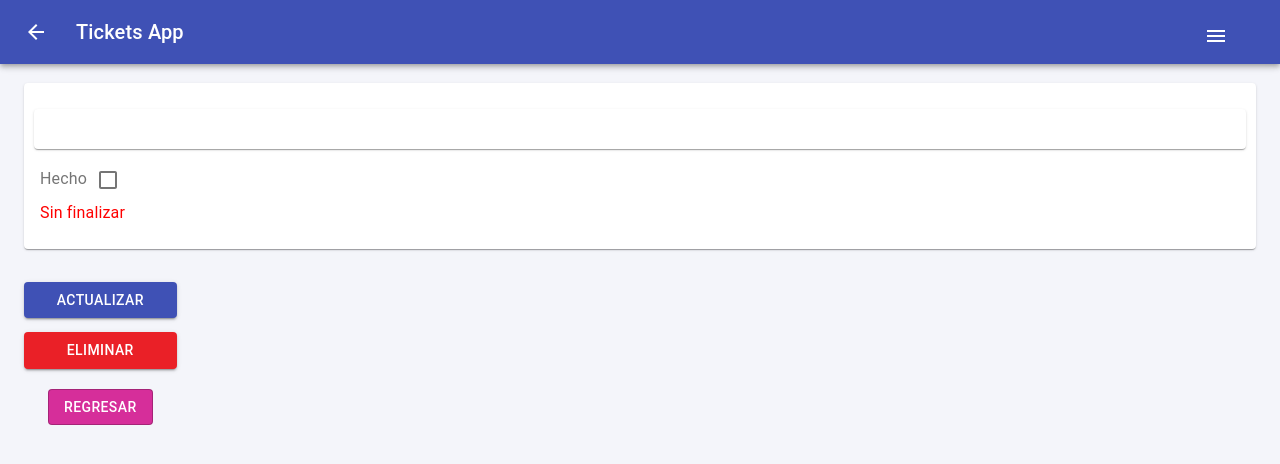
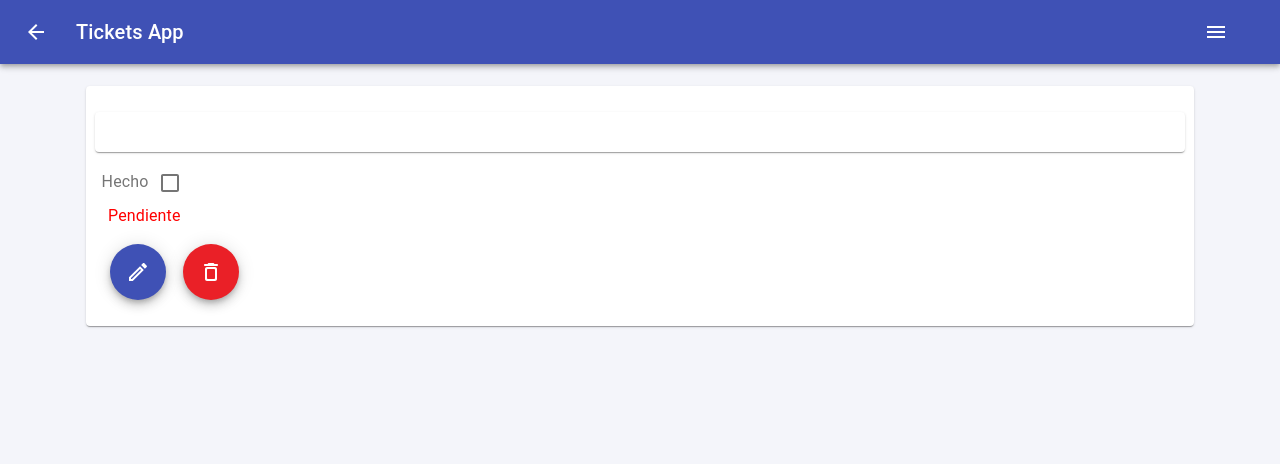
Before and after one commit to jubarbo/tickets-frontend-v1, a React (Create React App) app: page /ticket/1 in a window 1280 px wide. Shown: the top 464 px of the page. Built offline with nearby package versions, Linux system fonts and the light colour scheme; no server answers.

Commit message:
botones con iconoes material en details y componente aparte para navigation aun sin funcionalidad

```diff
--- a/src/components/Layout.js
+++ b/src/components/Layout.js
@@ -1,7 +1,6 @@
 import React from 'react'
 import Navbar from './Navbar'
 function Layout(props) {
-
 
     return (
 
--- a/src/components/Navbar.js
+++ b/src/components/Navbar.js
@@ -3,13 +3,9 @@ import { makeStyles } from "@material-ui/core/styles";
 import MenuIcon from "@material-ui/icons/Menu";
 import ArrowBack from "@material-ui/icons/ArrowBack";
 import "./styles/Navbar.css";
+import Navigation from "../components/Navigation";
 
-import {
-  AppBar,
-  IconButton,
-  Typography,
-  Toolbar,
-} from "@material-ui/core";
+import { AppBar, IconButton, Typography, Toolbar } from "@material-ui/core";
 
 const useStyles = makeStyles((theme) => ({
   root: {
@@ -26,17 +22,17 @@ const useStyles = makeStyles((theme) => ({
 
 //Pendiente para ocultar en home
 const hideIfHome = (ifHome) => {
-  return true ? {display:"block"} : {display:"none"};
-}
+  return true ? { display: "block" } : { display: "none" };
+};
 
 export default function Navbar() {
   const classes = useStyles();
 
-
   return (
     <AppBar position="static">
       <Toolbar>
-        <IconButton
+        <Navigation />
+        {/* <IconButton
           edge="start"
           href="/"
           style={hideIfHome()}
@@ -45,7 +41,7 @@ export default function Navbar() {
           aria-label="menu"
         >
           <ArrowBack />
-        </IconButton>
+        </IconButton> */}
         <Typography variant="h6" className={classes.title}>
           Tickets App
         </Typography>
--- /dev/null
+++ b/src/components/Navigation.js
@@ -0,0 +1,35 @@
+import React, { Component } from 'react'
+import { makeStyles } from "@material-ui/core/styles";
+import ArrowBack from "@material-ui/icons/ArrowBack";
+import { IconButton } from "@material-ui/core";
+
+const useStyles = makeStyles((theme) => ({
+    root: {
+      flexGrow: 1,
+    },
+    menuButton: {
+      marginRight: theme.spacing(2),
+      fontSize: theme.spacing(1),
+    },
+    title: {
+      flexGrow: 1,
+    },
+  }));
+
+
+export default function Navigation() {
+
+        const classes = useStyles();
+        return (
+            <IconButton
+          edge="start"
+        //   href="/"
+        //   style={hideIfHome()}
+          className={classes.menuButton}
+          color="inherit"
+          aria-label="menu"
+        >
+          <ArrowBack />
+        </IconButton>
+        )
+    }
--- a/src/components/Ticket/Ticket.js
+++ b/src/components/Ticket/Ticket.js
@@ -67,9 +67,8 @@ class Ticket extends Component {
             />
           </InputLabel>
 
-          {/* <Typography className="isDoneText" style={this.isDoneStyle()}> */}
           <Typography className="isDoneText" style={isDoneChangeColor(this.state.data.ticket.done)}>
-            {ticket.done ? "Finalizado" : "Sin finalizar"}
+            {ticket.done ? "Finalizado" : "Pendiente"}
           </Typography>
           <Box className="buttonTicket">
             <FormControl>
--- a/src/components/Ticket/TicketDetails.js
+++ b/src/components/Ticket/TicketDetails.js
@@ -1,8 +1,9 @@
 import React, { Component } from "react";
 import propTypes from "prop-types";
 import "./styles/Ticket.css";
-import isDoneChangeColor from '../../utils/isDoneChangeColor'
-// import { Link } from "react-router-dom";
+import isDoneChangeColor from "../../utils/isDoneChangeColor";
+import DeleteOutlineRoundedIcon from "@material-ui/icons/DeleteOutlineRounded";
+import EditOutlinedIcon from "@material-ui/icons/EditOutlined";
 
 import {
   Card,
@@ -10,6 +11,8 @@ import {
   InputLabel,
   CardContent,
   Typography,
+  Fab,
+  Tooltip,
 } from "@material-ui/core";
 
 class TicketDetails extends Component {
@@ -24,7 +27,6 @@ class TicketDetails extends Component {
       width: "4em",
     };
   }
-
 
   render() {
     const { ticket } = this.props;
@@ -54,18 +56,50 @@ class TicketDetails extends Component {
               onChange={this.props.checkDone.bind(this, ticket._id)}
             />
           </InputLabel>
-          {/* <Typography className="isDoneText" style={this.isDoneStyle()}> */}
-          <Typography className="isDoneText" style={isDoneChangeColor(this.state.data.ticket.done)}>
-            {ticket.done ? "Finalizado" : "Sin finalizar"}
+          <Typography
+            className="isDoneText"
+            style={isDoneChangeColor(this.state.data.ticket.done)}
+          >
+            {ticket.done ? "Finalizado" : "Pendiente"}
           </Typography>
+
+          <Tooltip title="Edit ticket">
+            <Fab
+              style={btnEdit}
+              href={`/edit/${ticket._id}`}
+              onClick={this.props.onDelete.bind(this, ticket._id)}
+              color="primary"
+            >
+              <EditOutlinedIcon />
+            </Fab>
+          </Tooltip>
+
+          <Tooltip title="Delete ticket">
+            <Fab
+              style={btnDelete}
+              onClick={this.props.onDelete.bind(this, ticket._id)}
+              color="secondary"
+            >
+              <DeleteOutlineRoundedIcon />
+            </Fab>
+          </Tooltip>
         </CardContent>
       </Card>
     );
   }
 }
 
+export default TicketDetails;
+
 TicketDetails.propTypes = {
   ticket: propTypes.object.isRequired,
 };
 
-export default TicketDetails;
+const btnDelete = {
+  background: "#ea2027",
+  margin: ".2em .6em .2em",
+};
+
+const btnEdit = {
+  margin: ".2em .6em .2em",
+};
--- a/src/components/Ticket/styles/Ticket.css
+++ b/src/components/Ticket/styles/Ticket.css
@@ -11,12 +11,20 @@
 }
 
 .ticketStyles {
-  margin: 1.2em 0 0.8em;
+  margin: 1.2em auto .8em;
+}
+
+.btnDelete {
+  margin: -.6em 1.4em .2em;
+  background-color: #ea2027;
+  border: solid 2px blue;
+
 }
 
 .isDoneText {
   font-size: 1.2em;
   margin: 0 0 1em;
+  padding: 0 0 .8em .4em;
   text-decoration: none;
 }
 
@@ -37,3 +45,11 @@
 .titleLink:hover {
   color: #666;
 }
+
+
+@media screen and (min-width: 1200px) {
+  .ticketStyles {
+    max-width: 90%;
+    margin: 1.4em auto 1em;
+  }
+}
--- a/src/components/styles/ticketForm.css
+++ b/src/components/styles/ticketForm.css
@@ -2,6 +2,6 @@
     margin-bottom: 1em;
 } */
 
-button[type="button"] {
+/* button[type="button"] {
     margin-top: 1em;
-}
+} */
--- a/src/pages/TicketDetailsContainer.js
+++ b/src/pages/TicketDetailsContainer.js
@@ -1,7 +1,9 @@
 import React, { Component } from "react";
 import Loader from "../components/Loader";
 import TicketDetails from "../components/Ticket/TicketDetails";
-import HomeButton from "../components/HomeButton";
+
+
+
 import {
   FormControl,
   Button,
@@ -29,7 +31,7 @@ export default class TicketDetailsContainer extends Component {
     this.deleteTicket(_id)
       .then(async (res) => {
         const message = await res.json();
-        console.log(message);
+        console.log(message.message);
         setTimeout(() => {
           this.props.history.push("/");
         }, 500);
@@ -101,9 +103,10 @@ export default class TicketDetailsContainer extends Component {
           ticket={this.state.data}
           key={this.state.data._id}
           checkDone={this.onCheck}
+          onDelete= {this.onDelete}
         />
 
-        <FormControl>
+        {/* <FormControl>
           <br />
           <Button
             href={`/edit/${ticket._id}`}
@@ -122,8 +125,7 @@ export default class TicketDetailsContainer extends Component {
             Eliminar
           </Button>
           <br />
-          <HomeButton />
-        </FormControl>
+        </FormControl> */}
       </Container>
     );
   }
--- a/src/pages/Tickets.js
+++ b/src/pages/Tickets.js
@@ -1,13 +1,10 @@
 import React from "react";
+import "./styles/Tickets.css";
 import TicketList from "../components/Ticket/TicketList";
 import AddIcon from "@material-ui/icons/Add";
 import { makeStyles } from "@material-ui/core/styles";
 
-import {
-  Container,
-  Fab,
-  Tooltip,
-} from "@material-ui/core";
+import { Container, Fab, Tooltip } from "@material-ui/core";
 
 const useStyles = makeStyles((theme) => ({
   absolute: {
@@ -21,14 +18,13 @@ const tooltipStyles = () => {
   return {
     position: "fixed",
     zIndex: "999",
-  }
-}
+  };
+};
 
 function Tickets() {
   const classes = useStyles();
   return (
-    <Container>
-
+    <Container className="ticketsContainer">
       <Tooltip title="Add ticket" style={tooltipStyles()}>
         <Fab href="/new" color="primary" className={classes.absolute}>
           <AddIcon />
--- /dev/null
+++ b/src/pages/styles/Tickets.css
@@ -0,0 +1,5 @@
+.ticketsContainer {
+    display: flex;
+    flex-direction: column;
+    justify-content: center;
+}
```
Also changed, not shown: 1 other file (tests, documents, lock files or other folders).
